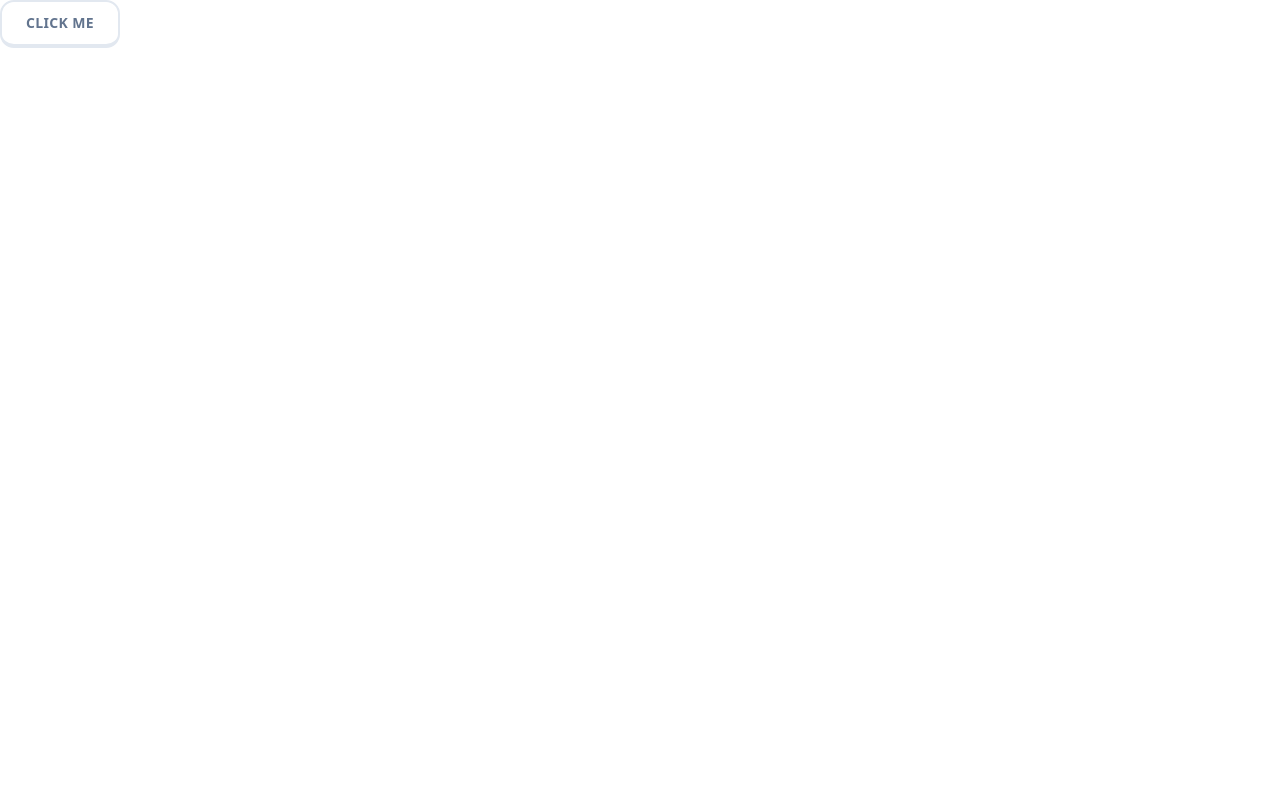
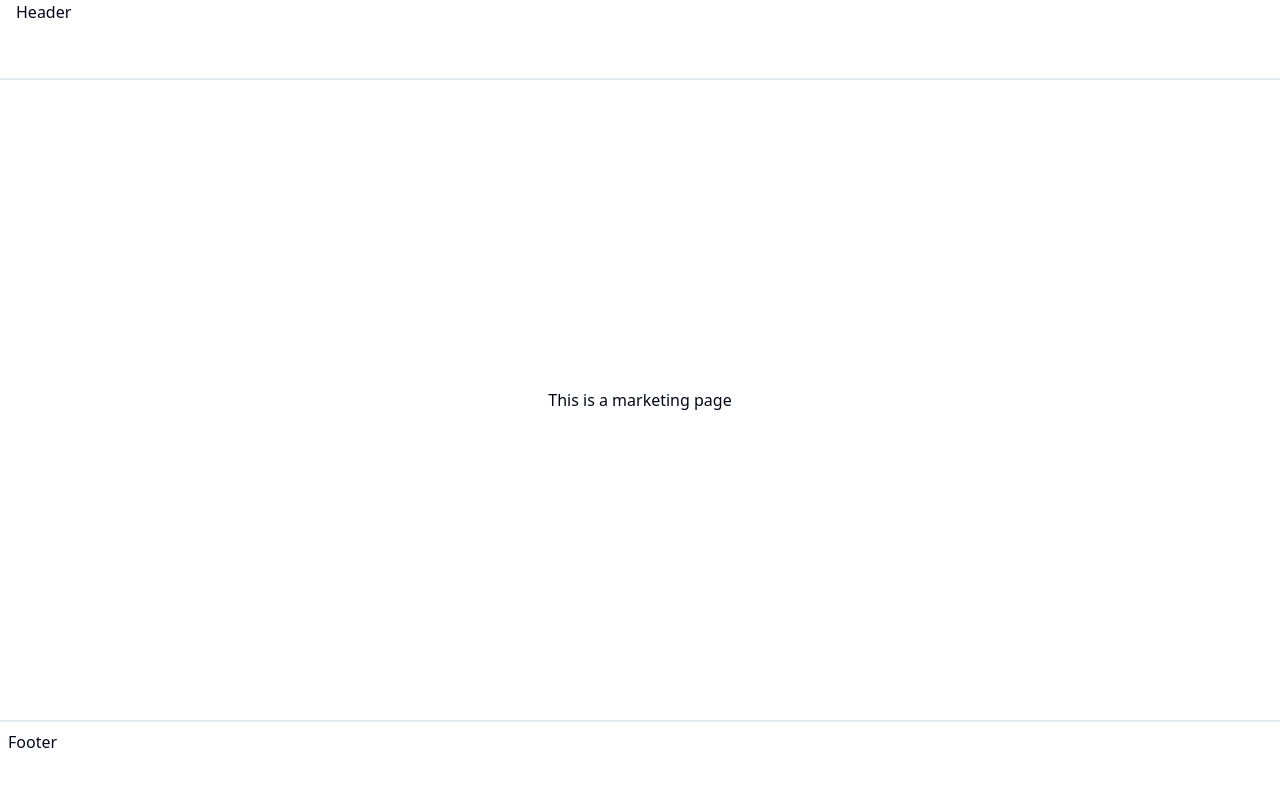
Before and after one commit to Ceci007/next-lingo, a Next.js app: page / in a window 1280 px wide. Shown: the top 786 px of the page. Built offline with nearby package versions, Linux system fonts and the light colour scheme.

Commit message:
Start MarketingLayout with Header and Footer

```diff
--- /dev/null
+++ b/app/(marketing)/footer.tsx
@@ -0,0 +1,5 @@
+export const Footer = () => {
+  return (<footer className="hidden lg:block h-20 w-full border-t-2 border-slate-200 p-2">
+    Footer
+  </footer>)
+}
--- /dev/null
+++ b/app/(marketing)/header.tsx
@@ -0,0 +1,7 @@
+export const Header = () => {
+  return (
+    <header className="h-20 w-full border-b-2 border-slate-200 px-4">
+      Header
+    </header>
+  )
+}
--- /dev/null
+++ b/app/(marketing)/layout.tsx
@@ -0,0 +1,21 @@
+import { ReactNode } from "react";
+import { Header } from "./header";
+import { Footer } from "./footer";
+
+type Props = {
+  children: ReactNode;
+}
+
+const MarketingLayout = ({ children } : Props) => {
+  return (
+    <div className="min-h-screen flex flex-col">
+      <Header />
+      <main className="flex flex-1 flex-col items-center justify-center">
+        {children}
+      </main>
+      <Footer />
+    </div>
+  )
+}
+
+export default MarketingLayout;
--- a/app/page.tsx
+++ b/app/(marketing)/page.tsx
@@ -2,6 +2,6 @@
 
 export default function Home() {
   return <div>
-    <Button size="lg">Click me</Button>
+    <p>This is a marketing page</p>
   </div>
 }
```
